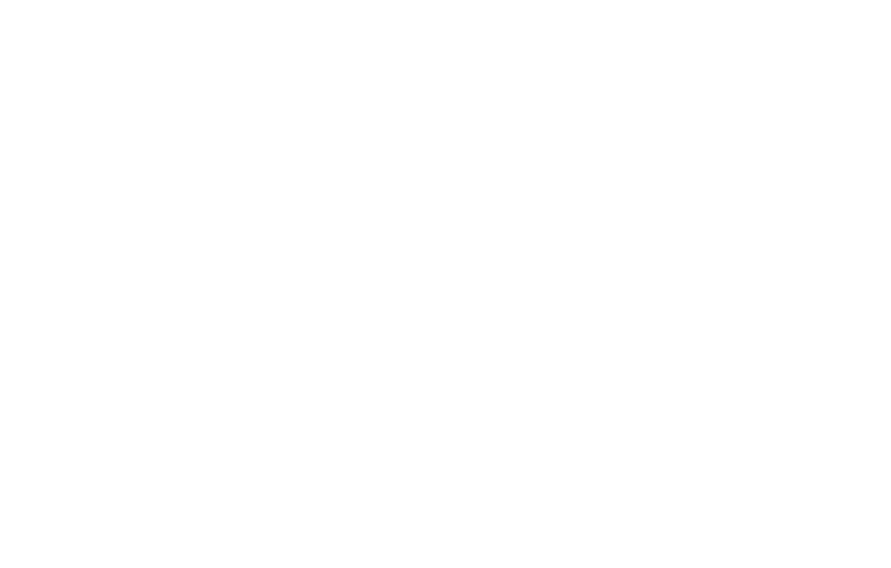
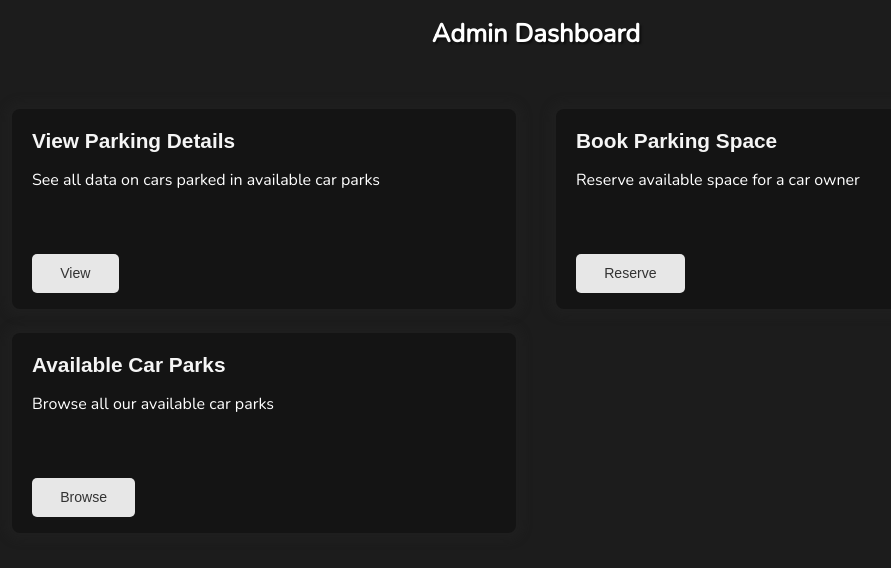
Before and after one commit to noahweasley/Car-Parking-System, a plain HTML site: page Frontend/dashboard.html in a window 1280 px wide. Shown: the whole page, without its empty margins (104-995 px from the left). Drawn offline with nearby package versions, Linux system fonts and the light colour scheme.

Commit message:
add cards

```diff
--- a/Frontend/dashboard.html
+++ b/Frontend/dashboard.html
@@ -0,0 +1,55 @@
+<!DOCTYPE html>
+<html lang="en">
+  <head>
+    <meta charset="UTF-8" />
+    <meta http-equiv="X-UA-Compatible" content="IE=edge" />
+    <meta name="viewport" content="width=device-width, initial-scale=1.0" />
+    <link href="https://fonts.googleapis.com/css?family=Nunito" rel="stylesheet" />
+    <link rel="stylesheet" href="style.css" />
+    <title>Dashboard</title>
+  </head>
+  <body>
+    <h1 class="text-center">Admin Dashboard</h1>
+
+    <div class="container">
+      <div class="dashboard">
+        <div class="card">
+          <h2>View Parking Details</h2>
+          <p>See all data on cars parked in available car parks</p>
+          <a href="#" class="navigate">View</a>
+        </div>
+        <div class="card">
+          <h2>Book Parking Space</h2>
+          <p>Reserve available space for a car owner</p>
+          <a href="#" class="navigate">Reserve</a>
+        </div>
+
+        <div class="card">
+          <h2>Available Car Parks</h2>
+          <p>Browse all our available car parks</p>
+          <a href="#" class="navigate">Browse</a>
+        </div>
+        <!-- <div class="card">
+          <h2>Card 4</h2>
+          <p>Duis aute irure dolor in reprehenderit in voluptate velit esse cillum dolore eu fugiat nulla pariatur.</p>
+          <a href="#" class="navigate">Reserve</a>
+        </div>
+        <div class="card">
+          <h2>Card 5</h2>
+          <p>
+            Excepteur sint occaecat cupidatat non proident, sunt in culpa qui officia deserunt mollit anim id est laborum.
+          </p>
+          <a href="#" class="navigate">Reserve</a>
+        </div>
+        <div class="card">
+          <h2>Card 6</h2>
+          <p>
+            Lorem ipsum dolor sit amet, consectetur adipiscing elit, sed do eiusmod tempor incididunt ut labore et dolore
+            magna aliqua.
+          </p>
+          <a href="#" class="navigate">Reserve</a> -->
+        </div>
+      </div>
+    </div>
+  </body>
+</html>
--- a/Frontend/style.css
+++ b/Frontend/style.css
@@ -1,11 +1,25 @@
 :root {
   font-family: "Nunito", Arial, Helvetica, sans-serif;
   font-size: 16px;
+  --primary-color: #3d3d3d;
+  --primary-color-dark: #2c2c2c;
 }
 
 * {
   box-sizing: border-box;
-  /* outline: 2px solid red; */
+  /* border: 1px solid red; */
+}
+
+h1,
+h2,
+p {
+  margin: 0;
+}
+
+html,
+body {
+  width: 100%;
+  height: 100%;
 }
 
 html {
@@ -16,11 +30,18 @@ body {
   margin: 0;
   padding: 0;
   position: relative;
+  background-color: #1c1c1c;
+}
+
+.container {
+  display: flex;
+  justify-content: center;
+  align-items: center;
 }
 
 p {
-  font-size: 1em;
-  line-height: 2em;
+  color: white;
+  font-size: calc(1vw + 0.2em);
   font-family: "Nunito", "Open Sans", "Lucida Sans Unicode", sans-serif;
 }
 
@@ -57,7 +78,6 @@ body {
   justify-content: center;
   align-items: center;
   z-index: 1;
-  background-color: #1c1c1c;
 }
 
 h1 {
@@ -65,31 +85,76 @@ h1 {
   text-shadow: 2px 2px 2px rgba(0, 0, 0, 0.5);
   margin-bottom: 0.5em;
   font-family: "Nunito", "Segoe UI", Tahoma, sans-serif;
+  margin-top: 16px;
   font-size: calc(1vw + 0.8em);
 }
 
-p {
-  font-size: 1.5em;
-  color: #fff;
-  text-shadow: 2px 2px 2px rgba(0, 0, 0, 0.5);
-  text-align: center;
-  margin-bottom: 1.5em;
-  max-width: 80%;
-  font-size: calc(1vw + 0.4em);
+h2 {
+  font-size: calc(1vw + 0.5em);
 }
 
-button {
-  font-size: calc(0.6vw + 0.7em);
-  padding: 0.5em 2em;
-  background-color: #fff;
+.navigate {
+  font-size: calc(0.1vw + 0.8em);
+  padding: 0.8em 2em;
+  width: max-content;
+  background-color: #e7e7e7;
   color: #333;
   border: none;
   border-radius: 5px;
   cursor: pointer;
   transition: background-color 0.3s ease;
+  text-decoration: none;
 }
 
-button:hover {
+.navigate:hover {
   background-color: #333;
   color: #fff;
+  text-decoration: none;
 }
+
+.dashboard {
+  display: flex;
+  flex-wrap: wrap;
+  justify-content: space-between;
+  align-items: center;
+  padding: 1em;
+  gap: 0.5em;
+  width: 1080px;
+  margin-top: calc(1vw + 1em);
+}
+
+.card {
+  position: relative;
+  width: calc(50% - 20px);
+  height: 200px;
+  margin-bottom: 1em;
+  background-color: #141414;
+  border-radius: 8px;
+  box-shadow: 0px 0px 8px 8px rgba(39, 39, 39, 0.288);
+  padding: 20px;
+  display: flex;
+  flex-direction: column;
+  gap: 1em;
+}
+
+.card h2 {
+  margin-top: 0;
+  color: whitesmoke;
+  /* border: 1px solid red; */
+  width: 100%;
+}
+
+.card p {
+  /* border: 1px solid red; */
+  margin-bottom: 0;
+}
+
+.splash .navigate {
+  margin-top: 4em;
+}
+
+.card .navigate {
+  position: absolute;
+  bottom: 16px;
+  align-self: flex-start;
+}
```
Also changed, not shown: Frontend/index.html (+1 -1 lines).
